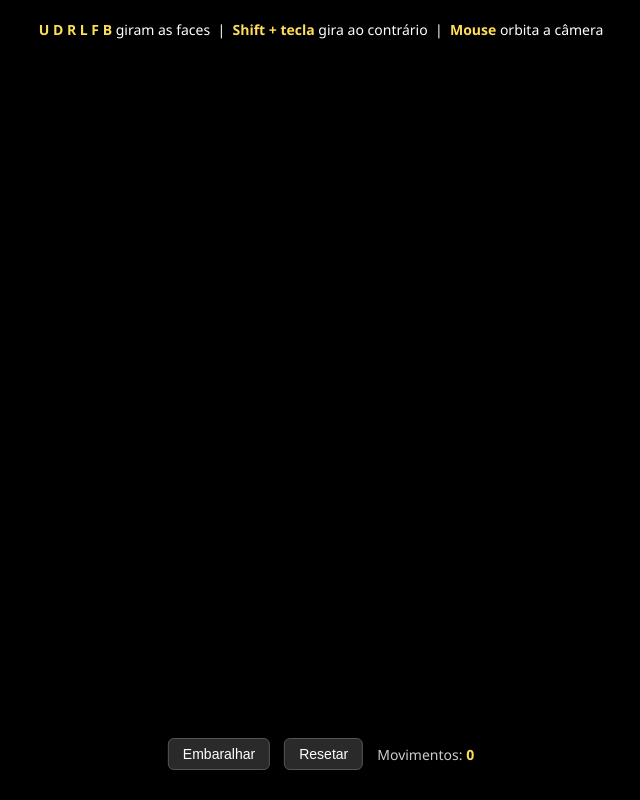
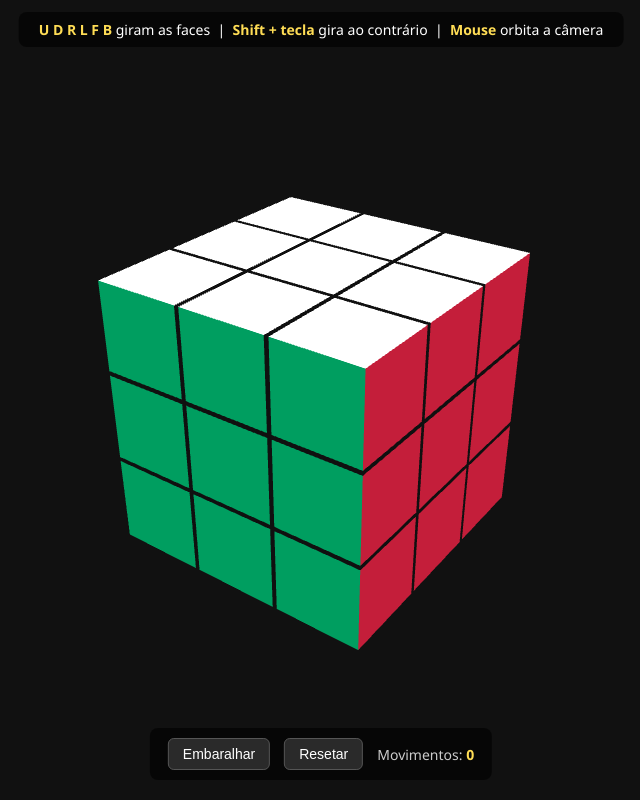
Before and after one commit to caiobandeira/cubo-magico-3d, a plain HTML site: page index.html in a window 1280 px wide. Shown: the whole page, without its empty margins (319-959 px from the left). Drawn offline with nearby package versions, Linux system fonts and the light colour scheme; animation ran at ten frames a second.

```diff
--- a/index.html
+++ b/index.html
@@ -288,7 +288,7 @@
     renderer.render(scene, camera);
   }
 
-
+  animate();
 
   </script>
 </body>
```
